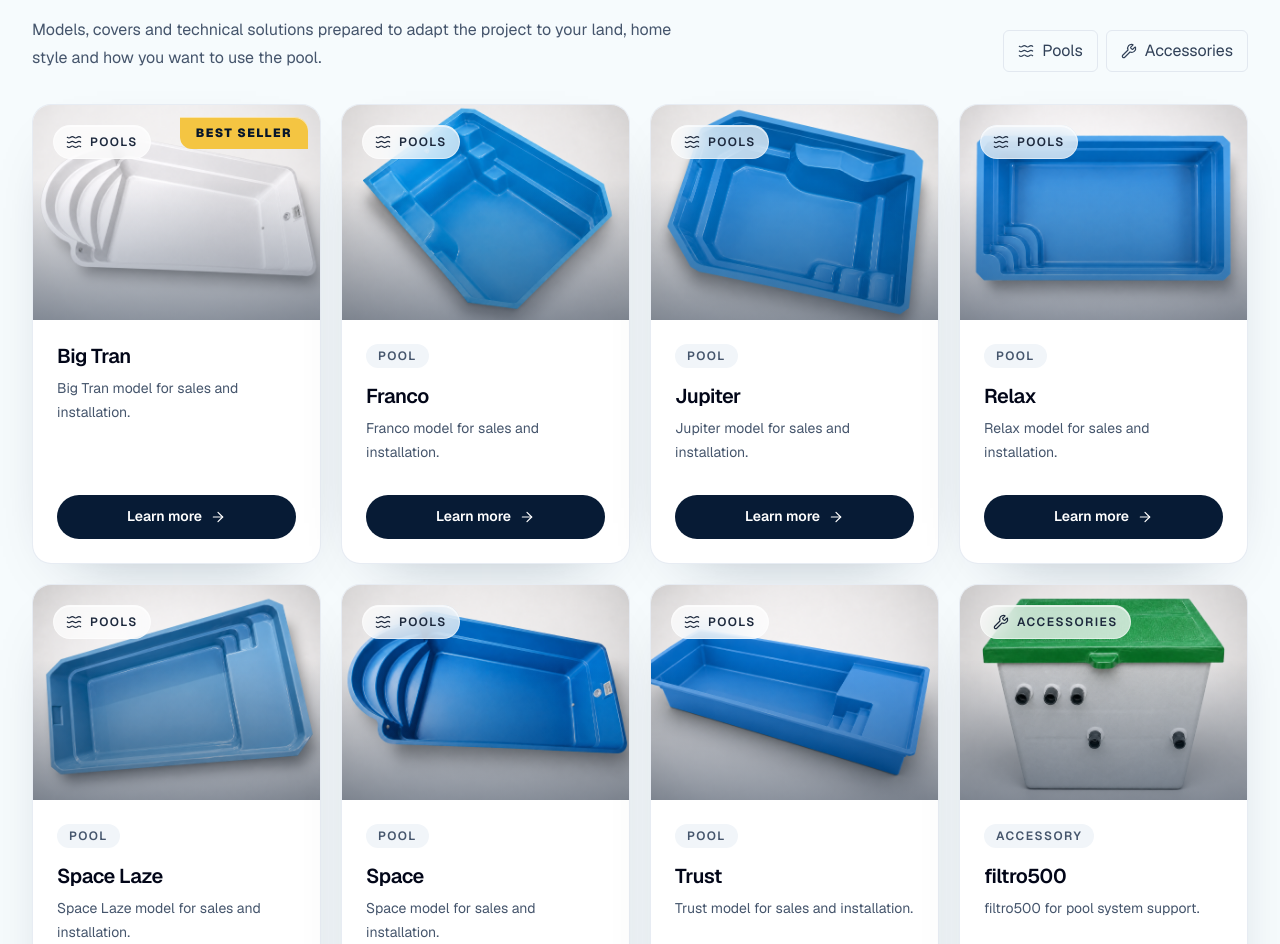
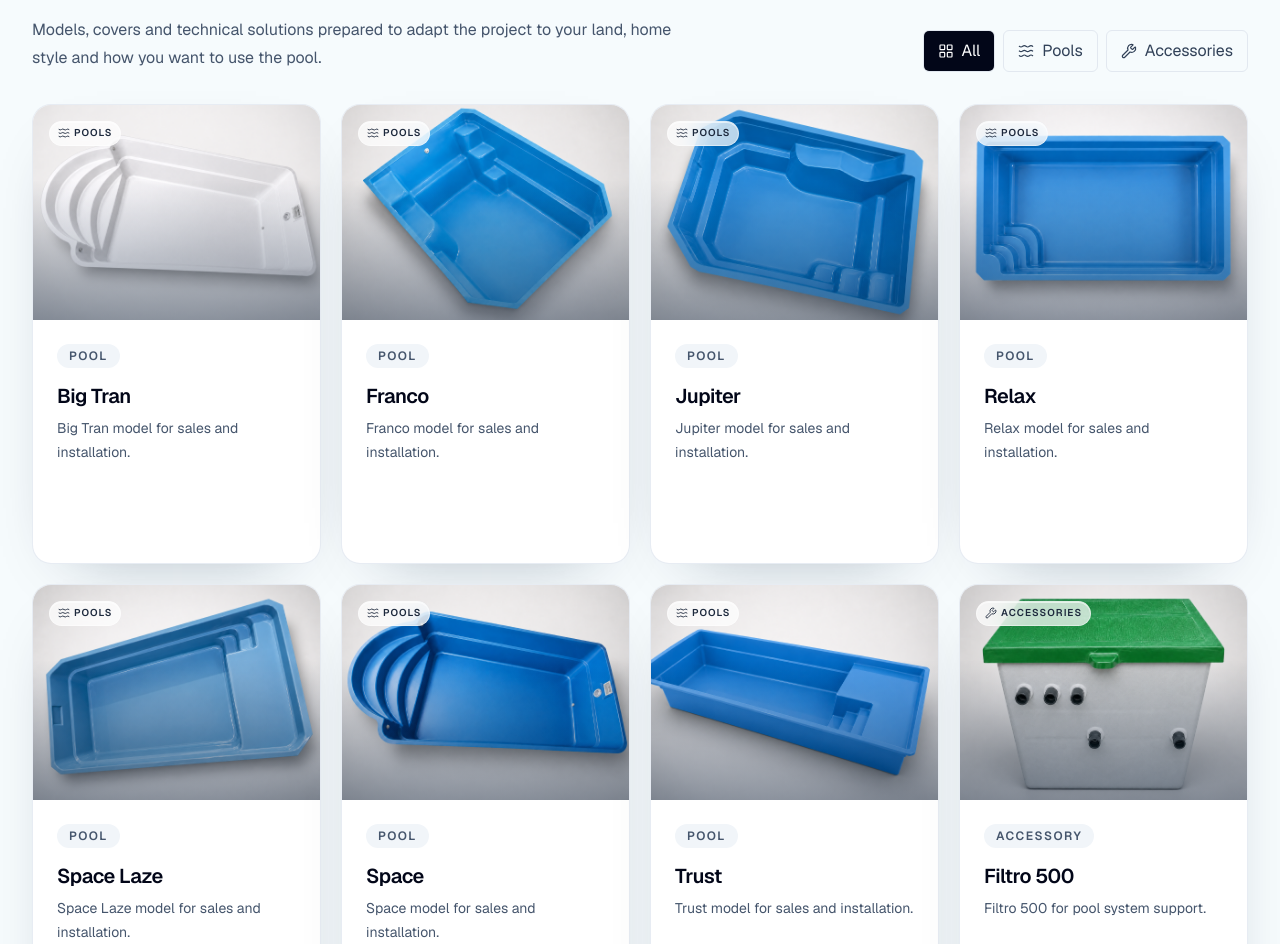
Before and after one commit to joaorebeloo/piscinas-rabreu, a Next.js app: page / in a window 1280 px wide. Shown: the part 2168-3112 px from the top of the page. Built offline with nearby package versions, Linux system fonts and the light colour scheme; no server answers.

Commit message:
fix(catalog): polish Portuguese labels

```diff
--- a/components/ProductCard.tsx
+++ b/components/ProductCard.tsx
@@ -3,7 +3,6 @@
 import Image from "next/image";
 import { motion } from "framer-motion";
 import {
-  ArrowRight,
   ShieldCheck,
   ThermometerSun,
   Waves,
@@ -35,7 +34,7 @@ export function ProductCard({
   const { locale, t } = useLanguage();
   const Icon = CATEGORY_ICON[product.category];
   const copy = product.copy[locale];
-  const isBestSeller = copy.badge.toLowerCase() === "best seller";
+  const isBestSeller = copy.badge.toLowerCase().replace("-", " ") === "best seller";
 
   return (
     <motion.article
@@ -70,8 +69,8 @@ export function ProductCard({
           className="object-cover transition duration-700 ease-[var(--ease-premium)] group-hover:scale-105"
         />
         <div className="absolute inset-0 bg-[linear-gradient(180deg,rgba(7,27,53,0)_35%,rgba(7,27,53,0.42)_100%)]" />
-        <div className="absolute left-2 top-2 inline-flex items-center gap-1 rounded-full border border-white/45 bg-white/72 px-2 py-1 text-[0.58rem] font-semibold uppercase tracking-[0.12em] text-slate-800 shadow-[inset_0_1px_0_rgba(255,255,255,0.6)] backdrop-blur-md sm:left-5 sm:top-5 sm:gap-2 sm:px-3 sm:py-2 sm:text-xs">
-          <Icon className="h-3 w-3 sm:h-4 sm:w-4" strokeWidth={1.8} />
+        <div className="absolute left-2 top-2 inline-flex items-center gap-0.5 rounded-full border border-white/45 bg-white/72 px-1.5 py-0.5 text-[0.42rem] font-semibold uppercase tracking-[0.1em] text-slate-800 shadow-[inset_0_1px_0_rgba(255,255,255,0.6)] backdrop-blur-md sm:left-4 sm:top-4 sm:gap-1 sm:px-2 sm:py-1 sm:text-[0.62rem]">
+          <Icon className="h-2 w-2 sm:h-3 sm:w-3" strokeWidth={1.8} />
           <span className="hidden min-[420px]:inline">{t.categories[product.category]}</span>
         </div>
         {isBestSeller ? (
@@ -93,15 +92,6 @@ export function ProductCard({
         <p className="mt-2 hidden flex-1 text-sm leading-6 text-slate-600 sm:block">
           {copy.description}
         </p>
-        <motion.a
-          href="#contactos"
-          whileTap={{ scale: 0.98 }}
-          className="mt-3 inline-flex min-h-9 items-center justify-center gap-1 rounded-full bg-[var(--color-navy)] px-3 py-2 text-xs font-semibold !text-white transition duration-500 ease-[var(--ease-premium)] hover:-translate-y-0.5 hover:bg-[var(--color-navy-soft)] focus-visible:outline focus-visible:outline-2 focus-visible:outline-offset-2 focus-visible:outline-[var(--color-pool)] sm:mt-6 sm:min-h-11 sm:gap-2 sm:px-4 sm:py-2.5 sm:text-sm [&_*]:!text-white"
-          aria-label={`${t.catalog.learnMoreAriaPrefix} ${copy.name}`}
-        >
-          {t.catalog.learnMore}
-          <ArrowRight className="h-4 w-4" strokeWidth={1.8} />
-        </motion.a>
       </div>
     </motion.article>
   );
--- a/data/i18n.ts
+++ b/data/i18n.ts
@@ -271,7 +271,7 @@ export const translations: Record<Locale, SiteCopy> = {
       eyebrow: "Catálogo",
       title: "Encontre a piscina ideal para o seu espaço",
       intro:
-        "Modelos, coberturas e soluções técnicas preparados para adaptar o projecto ao terreno, ao estilo da casa e à forma como quer usar a piscina.",
+        "Modelos, coberturas e soluções técnicas preparados para adaptar o projeto ao terreno, ao estilo da casa e à forma como quer usar a piscina.",
       filterAria: "Filtrar catálogo de produtos",
       filters: {
         todos: "Todos",
@@ -284,7 +284,7 @@ export const translations: Record<Locale, SiteCopy> = {
       learnMoreAriaPrefix: "Saber mais sobre",
       emptyTitle: "Categoria preparada para novos produtos",
       emptyText:
-        "Pode adicionar robots de limpeza, iluminação, tratamento salino ou outros acessórios em data/products.ts.",
+        "Pode adicionar robôs de limpeza, iluminação, tratamento salino ou outros acessórios em data/products.ts.",
     },
     beforeAfter: {
       eyebrow: "Antes e depois",
--- a/data/products.ts
+++ b/data/products.ts
@@ -22,7 +22,11 @@ export type Product = {
   copy: Record<Locale, ProductCopy>;
 };
 
-export const PRODUCT_FILTERS: ProductFilter[] = ["piscinas", "acessorios"];
+export const PRODUCT_FILTERS: ProductFilter[] = [
+  "todos",
+  "piscinas",
+  "acessorios",
+];
 
 const modelImagePath = "/images/fotos-piscinas/Modelos";
 const modelImageVersion = "v=3";
@@ -60,7 +64,7 @@ function accessoryCopy(name: string): Record<Locale, ProductCopy> {
   return {
     pt: {
       name,
-      badge: "Acessorio",
+      badge: "Acessório",
       description: `${name} para apoio ao sistema da piscina.`,
       imageAlt: name,
     },
@@ -90,7 +94,7 @@ export const PRODUCTS: Product[] = [
     id: "big-tran",
     category: "piscinas",
     imageSrc: `${modelImagePath}/Big Tran.png?${modelImageVersion}`,
-    copy: poolCopy("Big Tran", "Best seller"),
+    copy: poolCopy("Big Tran", "Best-seller"),
   },
   {
     id: "franco",
@@ -132,12 +136,12 @@ export const PRODUCTS: Product[] = [
     id: "filtro500",
     category: "acessorios",
     imageSrc: `${modelImagePath}/filtro500.png?${modelImageVersion}`,
-    copy: accessoryCopy("filtro500"),
+    copy: accessoryCopy("Filtro 500"),
   },
   {
     id: "filtro600",
     category: "acessorios",
     imageSrc: `${modelImagePath}/filtro600.png?${modelImageVersion}`,
-    copy: accessoryCopy("filtro600"),
+    copy: accessoryCopy("Filtro 600"),
   },
 ];
```
